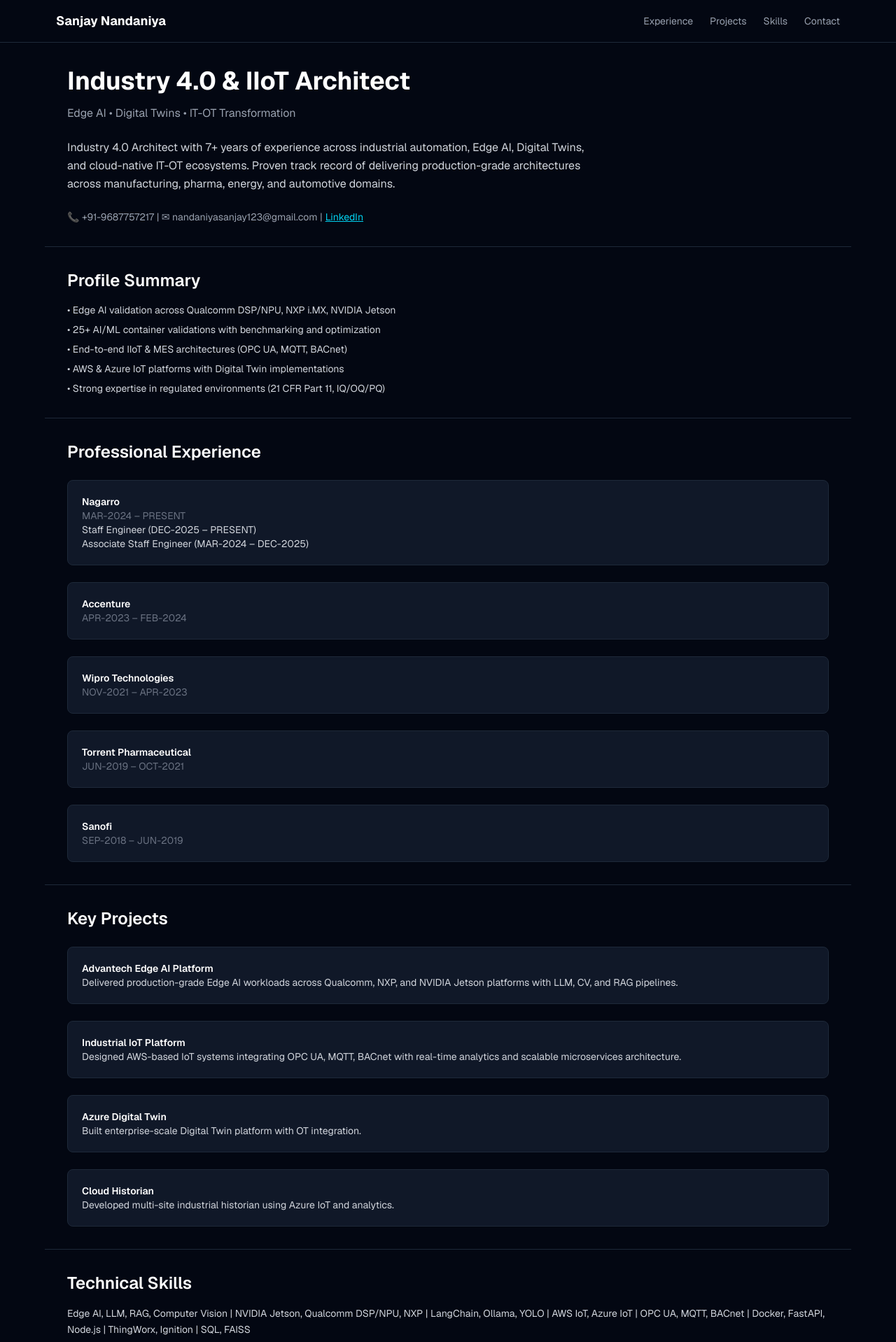
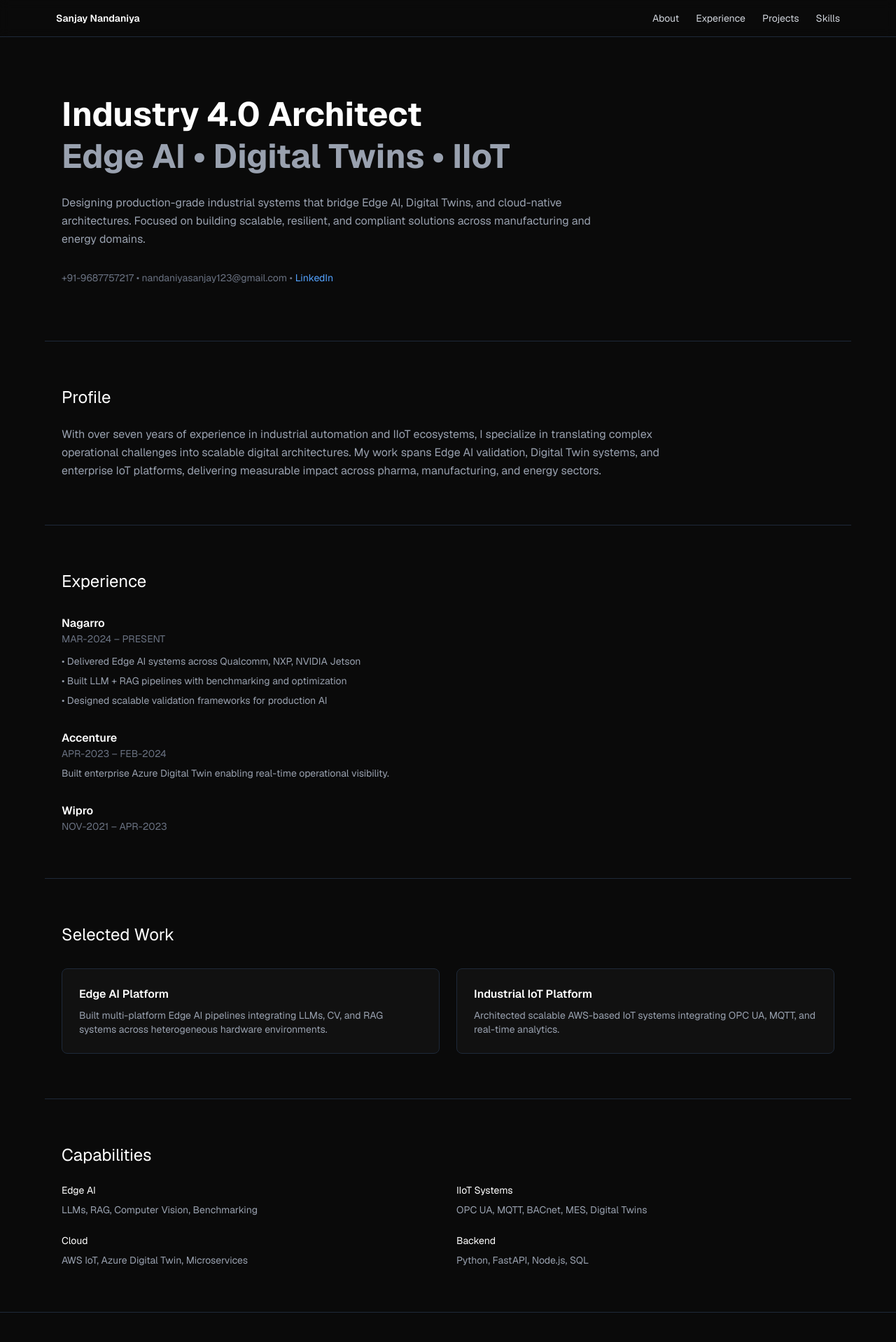
Before and after one commit to Sanjay4497/portfolio, a Next.js app: page / in a window 1280 px wide. Shown: the top 1918 px of the page at 70% size. Built offline with nearby package versions, Linux system fonts and the light colour scheme.

Commit message:
Update page.tsx

```diff
--- a/app/page.tsx
+++ b/app/page.tsx
@@ -7,127 +7,105 @@
   };
 
   return (
-    <div className="bg-gray-950 text-gray-200 min-h-screen font-sans">
+    <div className="bg-[#0A0A0A] text-gray-300 min-h-screen font-sans">
 
-      {/* HEADER */}
-      <header className="border-b border-gray-800 bg-gray-950 sticky top-0 z-10">
-        <div className="max-w-6xl mx-auto flex justify-between items-center p-4">
-          <h1 className="font-bold text-lg text-white">Sanjay Nandaniya</h1>
-          <div className="flex gap-6 text-sm text-gray-400">
+      {/* NAV */}
+      <header className="border-b border-gray-800 sticky top-0 bg-[#0A0A0A]/80 backdrop-blur z-10">
+        <div className="max-w-6xl mx-auto flex justify-between p-4 text-sm">
+          <h1 className="font-semibold text-white">Sanjay Nandaniya</h1>
+          <div className="flex gap-6">
+            <button onClick={() => scrollTo("about")}>About</button>
             <button onClick={() => scrollTo("experience")}>Experience</button>
             <button onClick={() => scrollTo("projects")}>Projects</button>
             <button onClick={() => scrollTo("skills")}>Skills</button>
-            <button onClick={() => scrollTo("contact")}>Contact</button>
           </div>
         </div>
       </header>
 
       {/* HERO */}
-      <section className="max-w-6xl mx-auto p-8">
-        <h2 className="text-4xl font-bold leading-tight text-white">
-          Industry 4.0 & IIoT Architect
+      <section className="max-w-6xl mx-auto px-6 py-20">
+        <h2 className="text-5xl font-bold text-white leading-tight">
+          Industry 4.0 Architect <br />
+          <span className="text-gray-400">Edge AI • Digital Twins • IIoT</span>
         </h2>
 
-        <p className="mt-3 text-gray-400">
-          Edge AI • Digital Twins • IT-OT Transformation
+        <p className="mt-6 max-w-3xl text-gray-400 leading-relaxed">
+          Designing production-grade industrial systems that bridge Edge AI, Digital Twins,
+          and cloud-native architectures. Focused on building scalable, resilient,
+          and compliant solutions across manufacturing and energy domains.
         </p>
 
-        <p className="mt-6 text-gray-300 leading-relaxed max-w-3xl">
-          Industry 4.0 Architect with 7+ years of experience across industrial automation,
-          Edge AI, Digital Twins, and cloud-native IT-OT ecosystems. Proven track record
-          of delivering production-grade architectures across manufacturing, pharma,
-          energy, and automotive domains.
-        </p>
-
-        <div className="mt-6 text-sm text-gray-400">
-          📞 +91-9687757217 | ✉ nandaniyasanjay123@gmail.com |
-          <a href="https://linkedin.com/in/sanjay-nandaniya-1585b4142" className="underline ml-1 text-cyan-400">
-            LinkedIn
-          </a>
+        <div className="mt-8 text-sm text-gray-500">
+          +91-9687757217 • nandaniyasanjay123@gmail.com •
+          <a href="https://linkedin.com/in/sanjay-nandaniya-1585b4142" className="text-blue-400 ml-1">LinkedIn</a>
         </div>
       </section>
 
-      {/* PROFILE SUMMARY */}
-      <section className="max-w-6xl mx-auto p-8 border-t border-gray-800">
-        <h3 className="text-2xl font-semibold mb-4 text-white">Profile Summary</h3>
-        <ul className="space-y-2 text-gray-300 text-sm">
-          <li>• Edge AI validation across Qualcomm DSP/NPU, NXP i.MX, NVIDIA Jetson</li>
-          <li>• 25+ AI/ML container validations with benchmarking and optimization</li>
-          <li>• End-to-end IIoT & MES architectures (OPC UA, MQTT, BACnet)</li>
-          <li>• AWS & Azure IoT platforms with Digital Twin implementations</li>
-          <li>• Strong expertise in regulated environments (21 CFR Part 11, IQ/OQ/PQ)</li>
-        </ul>
+      {/* ABOUT */}
+      <section id="about" className="max-w-6xl mx-auto px-6 py-16 border-t border-gray-800">
+        <h3 className="text-2xl text-white mb-6">Profile</h3>
+
+        <p className="text-gray-400 leading-relaxed max-w-4xl">
+          With over seven years of experience in industrial automation and IIoT ecosystems,
+          I specialize in translating complex operational challenges into scalable digital
+          architectures. My work spans Edge AI validation, Digital Twin systems, and
+          enterprise IoT platforms, delivering measurable impact across pharma,
+          manufacturing, and energy sectors.
+        </p>
       </section>
 
       {/* EXPERIENCE */}
-      <section id="experience" className="max-w-6xl mx-auto p-8 border-t border-gray-800">
-        <h3 className="text-2xl font-semibold mb-6 text-white">Professional Experience</h3>
+      <section id="experience" className="max-w-6xl mx-auto px-6 py-16 border-t border-gray-800">
+        <h3 className="text-2xl text-white mb-8">Experience</h3>
 
-        <div className="space-y-6 text-sm">
+        <div className="space-y-8">
 
-          <div className="bg-gray-900 p-5 rounded-lg border border-gray-800">
-            <h4 className="font-semibold text-white">Nagarro</h4>
-            <p className="text-gray-500">MAR-2024 – PRESENT</p>
-            <p className="text-gray-300">Staff Engineer (DEC-2025 – PRESENT)</p>
-            <p className="text-gray-300">Associate Staff Engineer (MAR-2024 – DEC-2025)</p>
+          <div>
+            <h4 className="text-white font-semibold">Nagarro</h4>
+            <p className="text-gray-500 text-sm">MAR-2024 – PRESENT</p>
+
+            <ul className="mt-3 text-sm text-gray-400 space-y-2">
+              <li>• Delivered Edge AI systems across Qualcomm, NXP, NVIDIA Jetson</li>
+              <li>• Built LLM + RAG pipelines with benchmarking and optimization</li>
+              <li>• Designed scalable validation frameworks for production AI</li>
+            </ul>
           </div>
 
-          <div className="bg-gray-900 p-5 rounded-lg border border-gray-800">
-            <h4 className="font-semibold text-white">Accenture</h4>
-            <p className="text-gray-500">APR-2023 – FEB-2024</p>
+          <div>
+            <h4 className="text-white font-semibold">Accenture</h4>
+            <p className="text-gray-500 text-sm">APR-2023 – FEB-2024</p>
+            <p className="text-gray-400 text-sm mt-2">
+              Built enterprise Azure Digital Twin enabling real-time operational visibility.
+            </p>
           </div>
 
-          <div className="bg-gray-900 p-5 rounded-lg border border-gray-800">
-            <h4 className="font-semibold text-white">Wipro Technologies</h4>
-            <p className="text-gray-500">NOV-2021 – APR-2023</p>
-          </div>
-
-          <div className="bg-gray-900 p-5 rounded-lg border border-gray-800">
-            <h4 className="font-semibold text-white">Torrent Pharmaceutical</h4>
-            <p className="text-gray-500">JUN-2019 – OCT-2021</p>
-          </div>
-
-          <div className="bg-gray-900 p-5 rounded-lg border border-gray-800">
-            <h4 className="font-semibold text-white">Sanofi</h4>
-            <p className="text-gray-500">SEP-2018 – JUN-2019</p>
+          <div>
+            <h4 className="text-white font-semibold">Wipro</h4>
+            <p className="text-gray-500 text-sm">NOV-2021 – APR-2023</p>
           </div>
 
         </div>
       </section>
 
       {/* PROJECTS */}
-      <section id="projects" className="max-w-6xl mx-auto p-8 border-t border-gray-800">
-        <h3 className="text-2xl font-semibold mb-6 text-white">Key Projects</h3>
+      <section id="projects" className="max-w-6xl mx-auto px-6 py-16 border-t border-gray-800">
+        <h3 className="text-2xl text-white mb-8">Selected Work</h3>
 
-        <div className="space-y-6 text-sm text-gray-300">
+        <div className="grid md:grid-cols-2 gap-6">
 
-          <div className="bg-gray-900 p-5 rounded-lg border border-gray-800">
-            <h4 className="font-semibold text-white">Advantech Edge AI Platform</h4>
-            <p>
-              Delivered production-grade Edge AI workloads across Qualcomm, NXP,
-              and NVIDIA Jetson platforms with LLM, CV, and RAG pipelines.
+          <div className="bg-[#111] p-6 rounded-lg border border-gray-800">
+            <h4 className="text-white font-semibold mb-2">Edge AI Platform</h4>
+            <p className="text-sm text-gray-400">
+              Built multi-platform Edge AI pipelines integrating LLMs, CV, and RAG systems
+              across heterogeneous hardware environments.
             </p>
           </div>
 
-          <div className="bg-gray-900 p-5 rounded-lg border border-gray-800">
-            <h4 className="font-semibold text-white">Industrial IoT Platform</h4>
-            <p>
-              Designed AWS-based IoT systems integrating OPC UA, MQTT, BACnet with
-              real-time analytics and scalable microservices architecture.
-            </p>
-          </div>
-
-          <div className="bg-gray-900 p-5 rounded-lg border border-gray-800">
-            <h4 className="font-semibold text-white">Azure Digital Twin</h4>
-            <p>
-              Built enterprise-scale Digital Twin platform with OT integration.
-            </p>
-          </div>
-
-          <div className="bg-gray-900 p-5 rounded-lg border border-gray-800">
-            <h4 className="font-semibold text-white">Cloud Historian</h4>
-            <p>
-              Developed multi-site industrial historian using Azure IoT and analytics.
+          <div className="bg-[#111] p-6 rounded-lg border border-gray-800">
+            <h4 className="text-white font-semibold mb-2">Industrial IoT Platform</h4>
+            <p className="text-sm text-gray-400">
+              Architected scalable AWS-based IoT systems integrating OPC UA, MQTT,
+              and real-time analytics.
             </p>
           </div>
 
@@ -135,32 +113,36 @@
       </section>
 
       {/* SKILLS */}
-      <section id="skills" className="max-w-6xl mx-auto p-8 border-t border-gray-800">
-        <h3 className="text-2xl font-semibold mb-4 text-white">Technical Skills</h3>
+      <section id="skills" className="max-w-6xl mx-auto px-6 py-16 border-t border-gray-800">
+        <h3 className="text-2xl text-white mb-6">Capabilities</h3>
 
-        <p className="text-sm text-gray-300 leading-relaxed">
-          Edge AI, LLM, RAG, Computer Vision | NVIDIA Jetson, Qualcomm DSP/NPU, NXP |
-          LangChain, Ollama, YOLO | AWS IoT, Azure IoT | OPC UA, MQTT, BACnet |
-          Docker, FastAPI, Node.js | ThingWorx, Ignition | SQL, FAISS
-        </p>
+        <div className="grid md:grid-cols-2 gap-6 text-sm text-gray-400">
+          <div>
+            <h4 className="text-white mb-2">Edge AI</h4>
+            <p>LLMs, RAG, Computer Vision, Benchmarking</p>
+          </div>
+
+          <div>
+            <h4 className="text-white mb-2">IIoT Systems</h4>
+            <p>OPC UA, MQTT, BACnet, MES, Digital Twins</p>
+          </div>
+
+          <div>
+            <h4 className="text-white mb-2">Cloud</h4>
+            <p>AWS IoT, Azure Digital Twin, Microservices</p>
+          </div>
+
+          <div>
+            <h4 className="text-white mb-2">Backend</h4>
+            <p>Python, FastAPI, Node.js, SQL</p>
+          </div>
+        </div>
       </section>
 
-      {/* EDUCATION */}
-      <section className="max-w-6xl mx-auto p-8 border-t border-gray-800">
-        <h3 className="text-2xl font-semibold mb-4 text-white">Education</h3>
-        <p className="text-sm text-gray-300">
-          Bachelor of Technology – Instrumentation & Control<br/>
-          Government Engineering College, Rajkot
-        </p>
-      </section>
-
-      {/* CONTACT */}
-      <section id="contact" className="max-w-6xl mx-auto p-8 border-t border-gray-800 text-center">
-        <h3 className="text-xl font-semibold text-white">Contact</h3>
-        <p className="mt-3 text-gray-400">
-          nandaniyasanjay123@gmail.com | +91-9687757217
-        </p>
-      </section>
+      {/* FOOTER */}
+      <footer className="text-center py-10 border-t border-gray-800 text-gray-500 text-sm">
+        © {new Date().getFullYear()} Sanjay Nandaniya
+      </footer>
 
     </div>
   );
```
